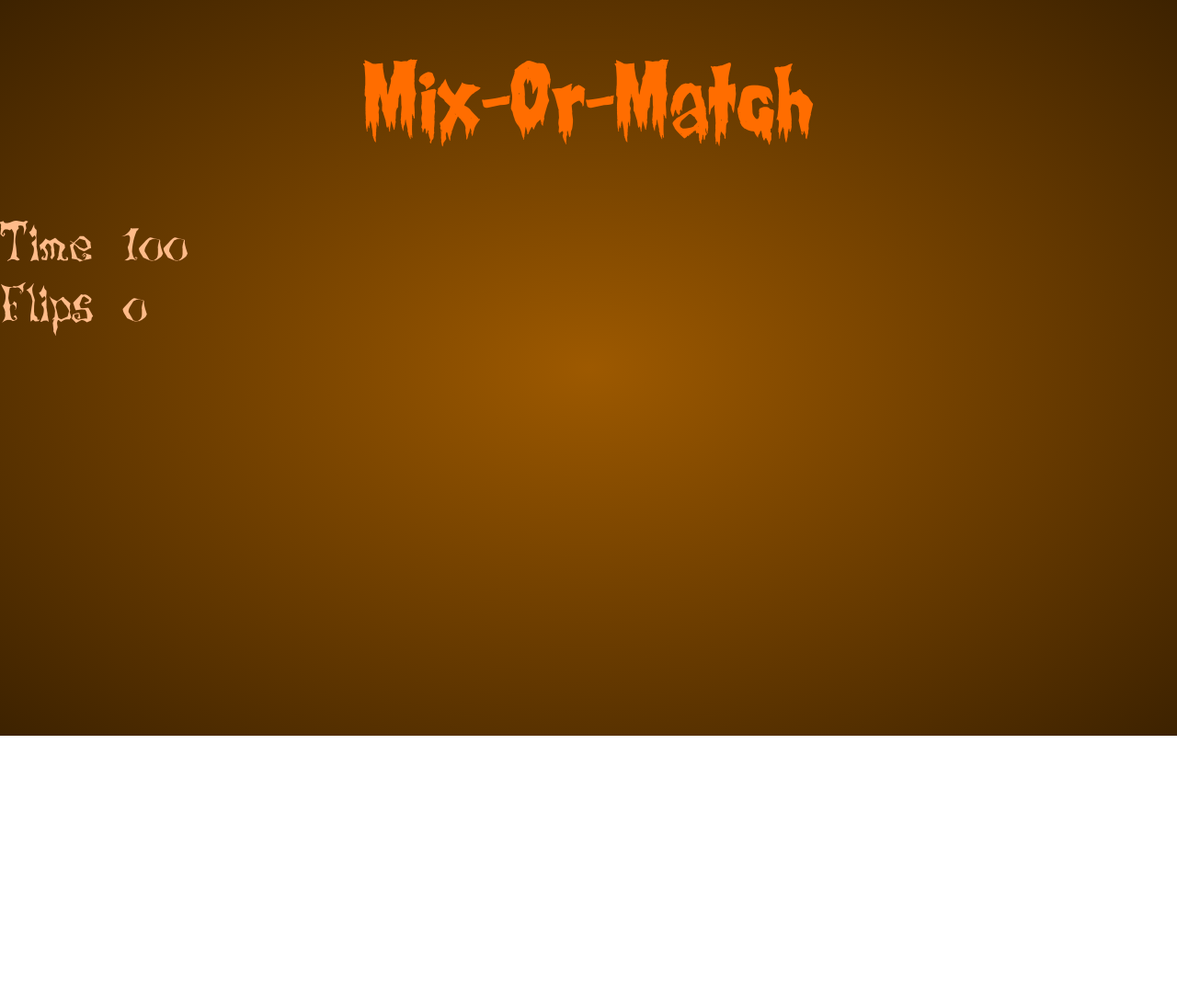
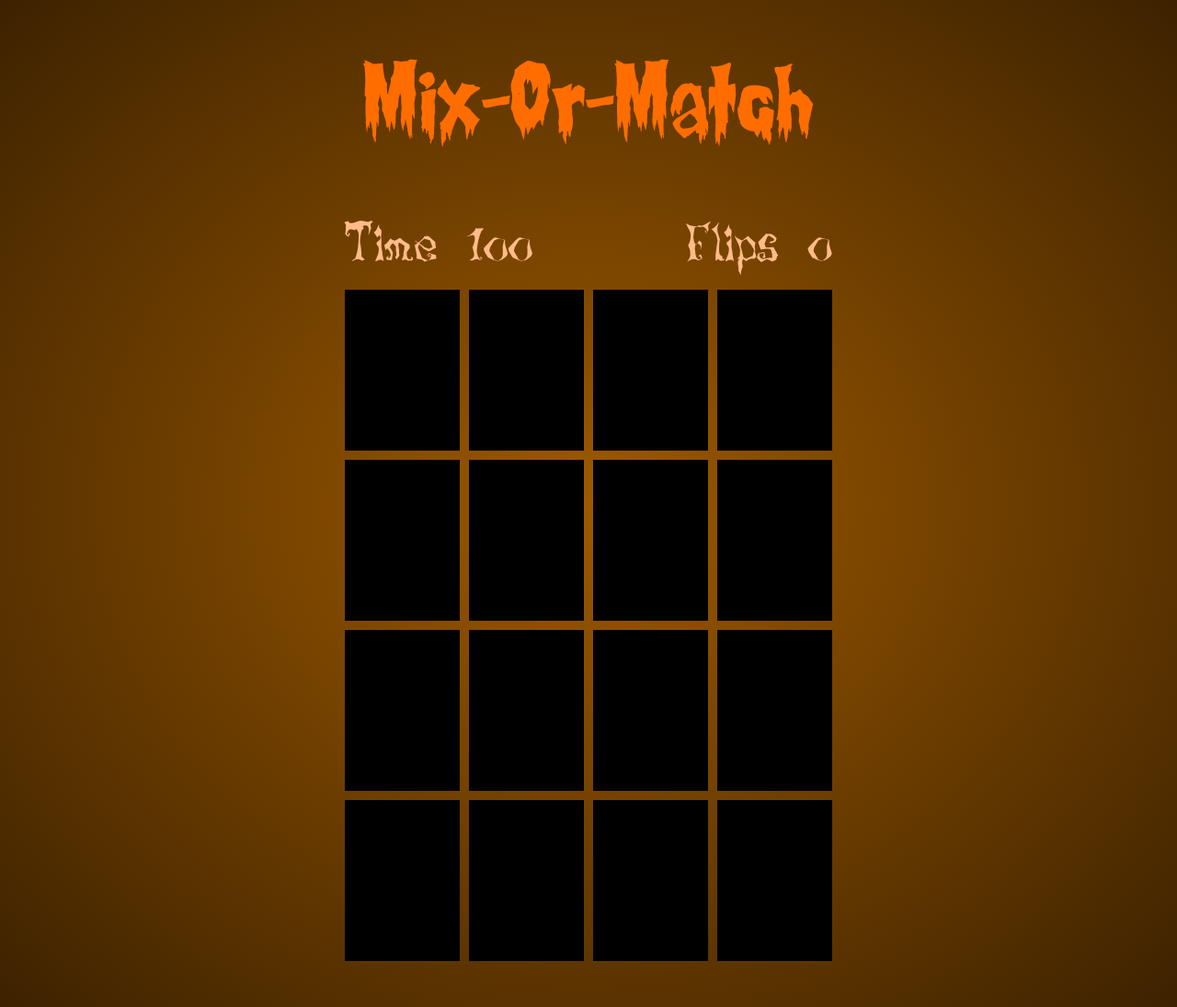
Before and after one commit to HenryQHuynh/cardGame, a plain HTML site: page index.html in a window 1280 px wide. Shown: the whole page at 92% size. Before the commit the page ends 800 px from the top, so only its background shows below. Drawn offline with Linux system fonts and the light colour scheme; files whose address does not match are found by name.

Commit message:
Adding in some styling for card container

```diff
--- a/index.html
+++ b/index.html
@@ -18,6 +18,22 @@
             Flips <span id="flips">0</span>
          </div>
       </div>
+      <div class="card"></div>
+      <div class="card"></div>
+      <div class="card"></div>
+      <div class="card"></div>
+      <div class="card"></div>
+      <div class="card"></div>
+      <div class="card"></div>
+      <div class="card"></div>
+      <div class="card"></div>
+      <div class="card"></div>
+      <div class="card"></div>
+      <div class="card"></div>
+      <div class="card"></div>
+      <div class="card"></div>
+      <div class="card"></div>
+      <div class="card"></div>
    </div>
 </body>
 </html>
--- a/styles.css
+++ b/styles.css
@@ -29,8 +29,28 @@ body {
    font-size: 6em;
 }
 
+.game-info-container {
+   grid-column: 1 / -1;
+   display: flex;
+   justify-content: space-between;
+}
+
 .game-info {
    color: #ffbb89;
    font-family: Lunacy, serif;
    font-size: 4em;
 }
+
+.game-container {
+   display: grid;
+   grid-template-columns: repeat(4, auto);
+   grid-gap: 10px;
+   margin: 50px;
+   justify-content: center;
+}
+
+.card {
+   background-color: black;
+   height: 175px;
+   width: 125px;
+}
```
